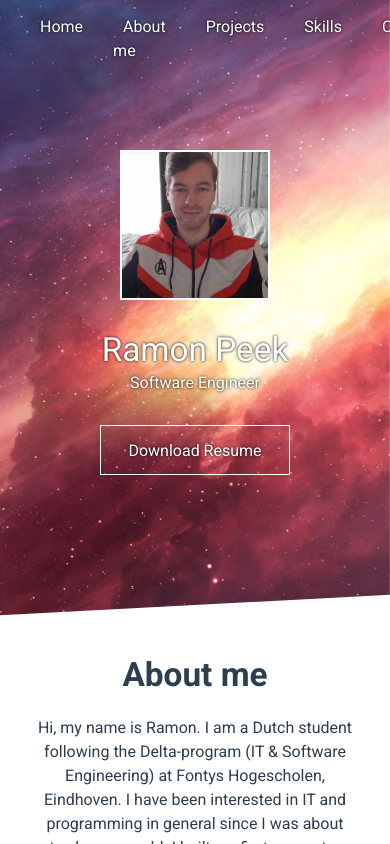
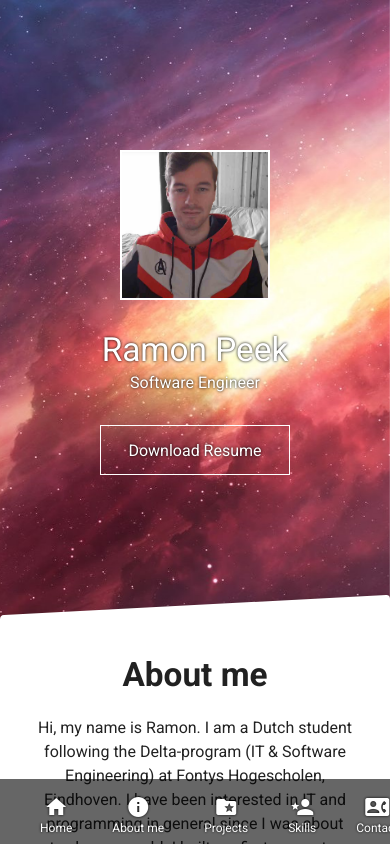
Before and after one commit to RamonPeek/PortfolioV2, a Vue app: page / in a window 390 px wide. Built offline with nearby package versions, Linux system fonts and the light colour scheme.

Commit message:
Fixed mobile menu

```diff
--- a/src/components/AboutComponent.vue
+++ b/src/components/AboutComponent.vue
@@ -12,6 +12,7 @@
       <v-card v-for="hobby in hobbies" :key="hobby.index" class="hobby_item_container">
         <div class="hobby_item_thumbnail_container">
           <img :src="hobby.thumbnail" style="width: 100%; height: 100%">
+          <p class="hobby_item_header">{{hobby.title}}</p>
           <p>{{hobby.text}}</p>
         </div>
       </v-card>
@@ -56,6 +57,11 @@
     width:100%;
   }
 
+  .hobby_item_header {
+    font-weight: bold;
+    margin-bottom: 3px;
+  }
+
   @media only screen and (min-width: 839px) and (max-width: 1300px) {
     .about_description_container {
       width: 70%;
@@ -92,18 +98,18 @@
       hobbies: [
         {
           title: "Marvel/Avengers",
-          text: "Lorem ipsum dolor sit amet, consectetur adipiscing elit. Curabitur sagittis tempus mauris, ut placerat nisl aliquam euismod. Nam urna ex, pharetra nec nulla vitae, elementum cursus nisl. Nam eget ipsum scelerisque, bibendum orci et, auctor nunc. Morbi at sodales dui, sed iaculis lacus. Fusce suscipit, diam ut bibendum luctus, neque sapien rutrum lectus, quis dignissim ex sapien a urna.",
+          text: "I am a huge Marvel fan (especially the MCU and the Avengers). I have watched all the movies at least a few times and I am looking forward to start digging into the comics! My favourite avenger is either Ironman or Thor.",
           thumbnail: "/images/hobbies/marvel_avengers.jpg"
         },
         {
           title: "Gaming",
-          text: "Lorem ipsum dolor sit amet, consectetur adipiscing elit. Curabitur sagittis tempus mauris, ut placerat nisl aliquam euismod. Nam urna ex, pharetra nec nulla vitae, elementum cursus nisl. Nam eget ipsum scelerisque, bibendum orci et, auctor nunc. Morbi at sodales dui, sed iaculis lacus. Fusce suscipit, diam ut bibendum luctus, neque sapien rutrum lectus, quis dignissim ex sapien a urna.",
+          text: "I started playing videogames on the Sega Megadrive when I was just a few years old. My passion for video-games began with the Sonic-franchise, followed by Pokemon on the Nintendo and later a wide variety of games.",
           thumbnail: "/images/hobbies/games.jpg"
 
         },
         {
-          title: "Tech",
-          text: "Lorem ipsum dolor sit amet, consectetur adipiscing elit. Curabitur sagittis tempus mauris, ut placerat nisl aliquam euismod. Nam urna ex, pharetra nec nulla vitae, elementum cursus nisl. Nam eget ipsum scelerisque, bibendum orci et, auctor nunc. Morbi at sodales dui, sed iaculis lacus. Fusce suscipit, diam ut bibendum luctus, neque sapien rutrum lectus, quis dignissim ex sapien a urna.",
+          title: "Tech & hardware",
+          text: "I love working / experimenting with hardware in pc-builds and Arduino's. I own a DIY 3D-printer with which I am able to print casings for small prototypes I want to create. I also like to stay up-to-date with the latest tech-news.",
           thumbnail: "/images/hobbies/tech.jpg"
         }
       ]
--- a/src/components/ProjectsComponent.vue
+++ b/src/components/ProjectsComponent.vue
@@ -2,7 +2,7 @@
   <div class="projects">
     <p class="component_title">Projects</p>
     <p class="component_under_title">Click on the tiles to expand</p>
-    <div v-for="project in projects" :key="project.index" class="project_container">
+    <v-card v-for="project in projects" :key="project.index" class="project_container">
       <img :src="project.thumbnail" class="project_thumbnail">
       <div class="project_content">
         <p class="project_title">{{project.title}}</p>
@@ -16,7 +16,7 @@
           <v-icon left>mdi-github</v-icon> Github
         </v-btn>
       </div>
-    </div>
+    </v-card>
     <div class="toggle_project_display_container">
       Show all
     </div>
@@ -47,7 +47,6 @@
     margin-left: 20%;
     margin-bottom: 20px;
     height: 180px;
-    background-color: white !important;
     display: flex;
     justify-content: flex-start;
     padding: 10px;
@@ -56,7 +55,6 @@
   .project_thumbnail {
     width: 160px;
     height: 160px;
-    background-color: green !important;
     margin-right: 10px;
   }
 
--- a/src/components/TopNavigationComponent.vue
+++ b/src/components/TopNavigationComponent.vue
@@ -1,7 +1,17 @@
 <template>
-  <div class="top_navigation">
-    <div v-for="menuItem in menuItems" :key="menuItem.index">
-      <a href="#" class="top_navigation_item" v-scroll-to="menuItem.componentId">{{menuItem.text}}</a>
+  <div style="height: 100%">
+    <div class="top_navigation" v-if="!mobile">
+      <div v-for="menuItem in menuItems" :key="menuItem.index">
+        <a href="#" class="top_navigation_item" v-scroll-to="menuItem.componentId">{{menuItem.text}}</a>
+      </div>
+    </div>
+    <div class="top_navigation" v-if="mobile">
+      <div v-for="menuItem in menuItems" :key="menuItem.index">
+        <a href="#" class="top_navigation_item" v-scroll-to="menuItem.componentId">
+          <v-icon v-text="menuItem.icon" class="navigation_icon"></v-icon>
+          <p class="mobile_navigation_text_under_icon">{{menuItem.text}}</p>
+        </a>
+      </div>
     </div>
   </div>
 </template>
@@ -14,6 +24,7 @@
     justify-content: flex-end;
     padding-top: 15px;
     padding-right: 25px;
+    background-color: rgba(0, 0, 0, 0.6);
   }
 
   .top_navigation_item {
@@ -22,13 +33,26 @@
     text-decoration: none;
     z-index: 9999;
     text-shadow: 0px 0px 3px #000;
+    white-space: nowrap;
+  }
+
+  .navigation_icon {
+    color: white;
+    text-shadow: 0px 0px 3px #000;
   }
 
   @media only screen and (max-width: 900px) {
     .top_navigation {
       justify-content: space-evenly;
       padding-top: 15px;
+      background-color: rgba(0, 0, 0, 0.6);
     }
+
+    .mobile_navigation_text_under_icon {
+      font-size: 9pt;
+      padding-left: 40px;
+    }
+
   }
 </style>
 
@@ -41,28 +65,36 @@
       menuItems: [
         {
           componentId: "#HOME",
-          text: "Home"
+          text: "Home",
+          icon: "mdi-home"
         },
         {
           componentId: "#ABOUT_ME",
-          text: "About me"
+          text: "About me",
+          icon: "mdi-information"
         },
         {
           componentId: "#PROJECTS",
-          text: "Projects"
+          text: "Projects",
+          icon: "mdi-folder-star"
         },
         {
           componentId: "#SKILLS",
-          text: "Skills"
+          text: "Skills",
+          icon: "mdi-account-star"
         },
         {
           componentId: "#CONTACT",
-          text: "Contact"
+          text: "Contact",
+          icon: "mdi-card-account-phone"
         }
       ]
     }),
     methods: {
 
+    },
+    props: {
+      mobile: Boolean
     }
   }
 </script>
--- a/src/views/Landing.vue
+++ b/src/views/Landing.vue
@@ -1,17 +1,20 @@
 <template>
   <div class="background">
     <div class="top_navigation_container">
-      <TopNavigationComponent/>
+      <TopNavigationComponent :mobile="false"/>
+    </div>
+    <div class="bottom_navigation_container">
+      <TopNavigationComponent :mobile="true"/>
     </div>
     <div id="site_container" class="content_container">
       <div class="home">
         <HomeComponent id="HOME"/>
       </div>
-      <div class="about_component_container">
+      <v-card class="about_component_container">
         <div class="about_component">
           <AboutComponent id="ABOUT_ME"/>
         </div>
-      </div>
+      </v-card>
       <div class="projects_component_container">
         <div class="projects_component">
           <ProjectsComponent id="PROJECTS"/>
@@ -39,6 +42,16 @@
     z-index: 10000;
   }
 
+  .bottom_navigation_container {
+    width: 100%;
+    height: 65px;
+    position: fixed;
+    bottom: 0;
+    left: 0;
+    z-index: 10000;
+    display: none;
+  }
+
   .content_container {
     position: fixed;
     width: 100%;
@@ -50,7 +63,6 @@
   }
 
   .about_component_container {
-    background-color: white !important;
     width: 100vw;
     padding-top: 45px; /* Added a percentage value for top/bottom padding to keep the wrapper inside of the parent */
     padding-bottom: 45px;
@@ -89,6 +101,16 @@
       -o-transform: skewY(3deg);
       transform: skewY(3deg);
     }
+
+    @media only screen and (max-width: 900px) {
+      .top_navigation_container {
+        display: none;
+      }
+
+      .bottom_navigation_container {
+        display: block;
+      }
+    }
 </style>
 
 <script>
@@ -104,6 +126,9 @@ export default {
     HomeComponent,
     AboutComponent,
     ProjectsComponent
+  },
+  mounted() {
+    this.$vuetify.theme.dark = false;
   }
 }
 </script>
```
